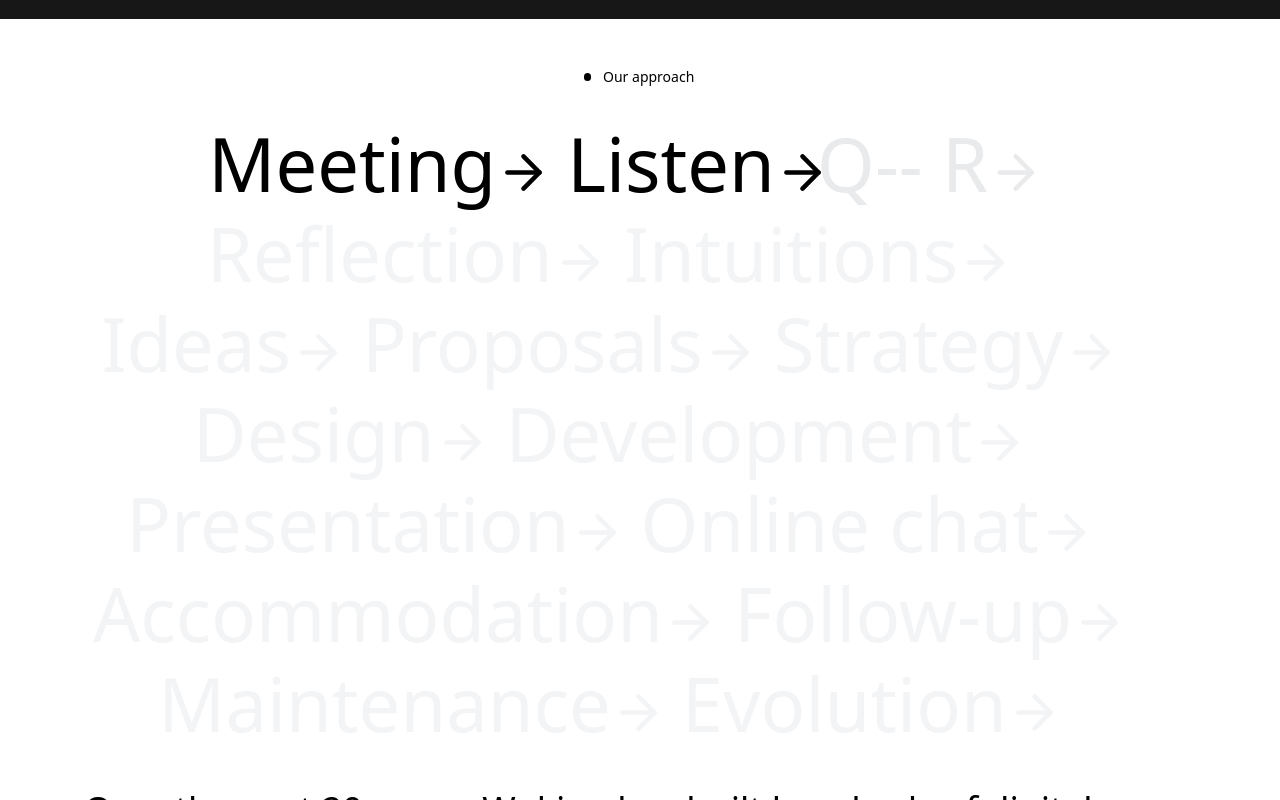
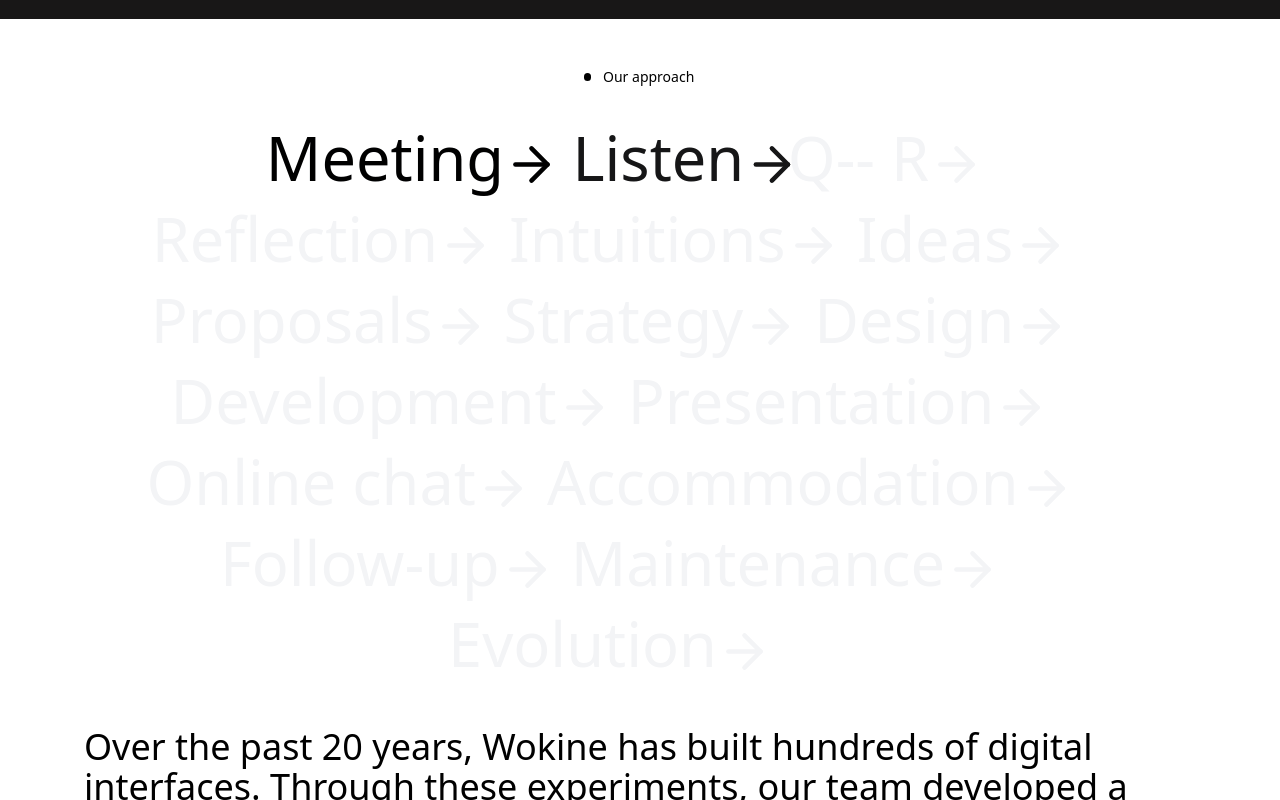
Before and after one commit to sah246ir/scroll-animated-landing-page, a React (Create React App) app: page / in a window 1280 px wide. Shown: the part 2880-3680 px from the top of the page. Built offline with nearby package versions, Linux system fonts and the light colour scheme.

Commit message:
fix: font size

```diff
--- a/src/components/headings/ApproachHeading.tsx
+++ b/src/components/headings/ApproachHeading.tsx
@@ -12,8 +12,8 @@ const ApproachHeading = ({children,range,scrollYProgress}:PropTypes) => {
     const x = useTransform(scrollYProgress,range,[-30,0], )
     return (
         <div className='relative'>
-            <motion.div style={{x,fontSize:"5.787037037vw"}} className="-z-10 transition-all duration-500  absolute text-5xl text-gray-100">{children}<ArrowRight size={55} className='inline' /></motion.div>
-            <motion.h1 style={{opacity,x,fontSize:"5.787037037vw"}} className='transition-all duration-500  text-5xl text-black-200 '>
+            <motion.div style={{x,fontSize:"4.787037037vw"}} className="-z-10 transition-all duration-500  absolute text-5xl text-gray-100">{children}<ArrowRight size={55} className='inline' /></motion.div>
+            <motion.h1 style={{opacity,x,fontSize:"4.787037037vw"}} className='transition-all duration-500  text-5xl text-black-200 text-justify '>
                  {children}
                 <ArrowRight size={55} className='inline' />
             </motion.h1>
```
